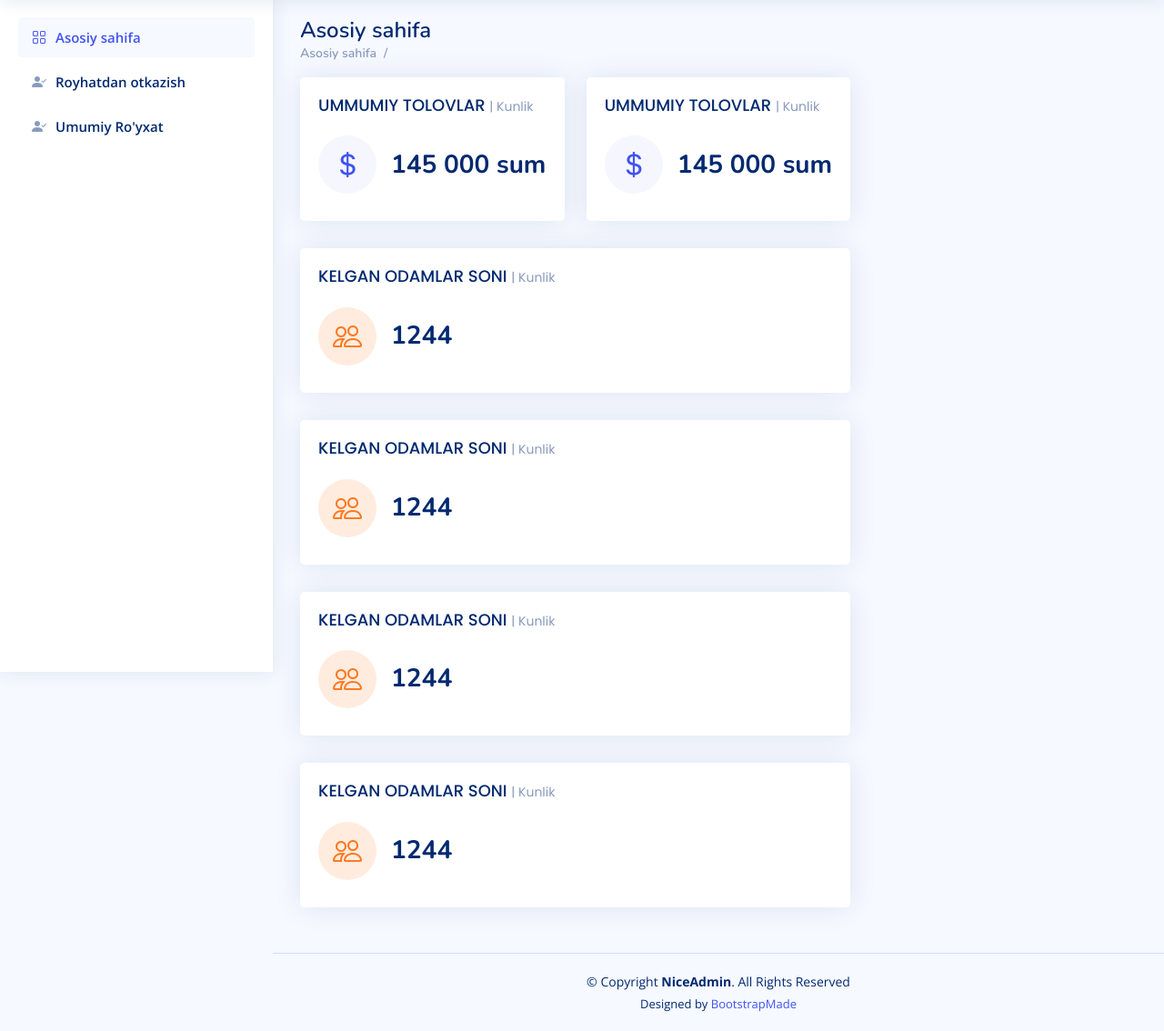
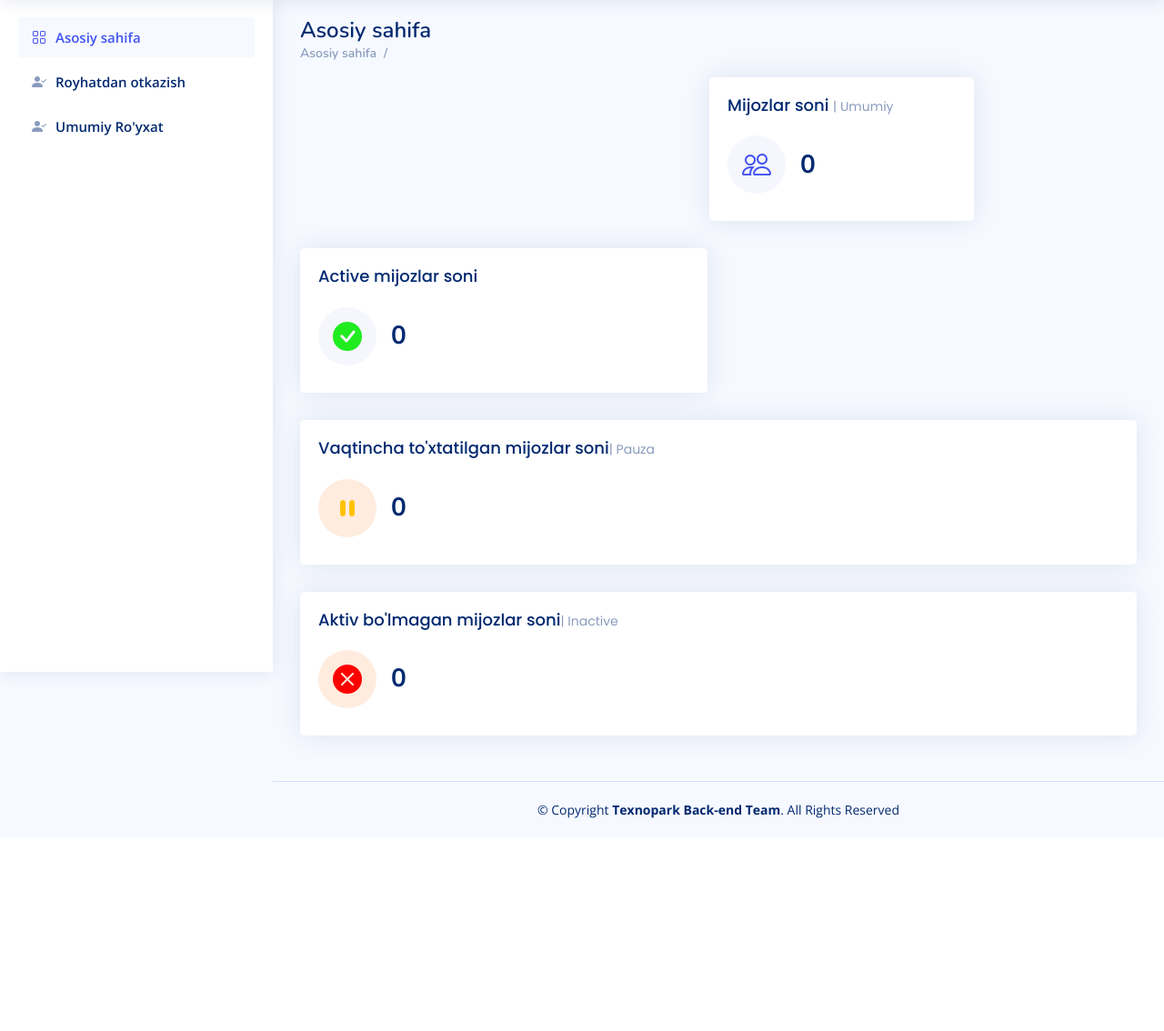
Before and after one commit to Abdulhamid51/fitnes_crm, a Django app: page / in a window 1280 px wide. Shown: the part 61-1195 px from the top of the page at 91% size. After the commit the page ends 961 px from the top, so only its background shows below. Run offline with Django 3.2, Linux system fonts and the light colour scheme; data that the repository does not hold is empty; some libraries are stand-ins or nearby versions.

Commit message:
index.html and views.py edited

```diff
--- a/main/views.py
+++ b/main/views.py
@@ -5,8 +5,30 @@ from .models import *
 
 class HomeView(View):
     def get(self,request):
+        clients = Client.objects.all()
+        all_clients = clients.count()
+        # active = Client.objects.filter(status="ACTIVE").count()   ## variant 1.
+        # inactive = Client.objects.filter(status="INACTIVE").count()
+        # paused = Client.objects.filter(status="PAUSED").count()
 
-        return render (request,'index.html')
+        inactive = 0
+        active = 0
+        paused = 0
+        for c in clients:
+            if c.status == "ACTIVE":
+                active += 1
+            elif c.status == "INACTIVE":          ## variant 2..
+                inactive += 1
+            else:
+                paused += 1
+
+        context = {
+            "all_clients":all_clients,
+            "active":active,
+            "inactive":inactive,
+            "paused":paused
+        }
+        return render (request,'index.html',context)
 
 
 class RegisterView(View):
--- a/templates/index.html
+++ b/templates/index.html
@@ -17,24 +17,20 @@
       <div class="row">
 
         <!-- Left side columns -->
-        <div class="col-lg-8">
+        <div class="col-lg-12">
           <div class="row">
-
-            <!-- Sales Card -->
-            <div class="col-xxl-4 col-md-6">
+            <div class="col-md-4" style="margin-left:450px;">
               <div class="card info-card sales-card">
 
-
-
                 <div class="card-body">
-                  <h5 class="card-title">UMMUMIY TOLOVLAR  <span>| Kunlik</span></h5>
+                  <h5 class="card-title">Mijozlar soni <span>| Umumiy</span></h5>
 
                   <div class="d-flex align-items-center">
                     <div class="card-icon rounded-circle d-flex align-items-center justify-content-center">
-                      <i class="bi bi-currency-dollar"></i>
+                      <i class="bi bi-people"></i>
                     </div>
                     <div class="ps-3">
-                      <h6>145 000 sum</h6>
+                      <h6 id="count_all" data-all="{{ all_clients }}">{{ all_clients }} ta</h6>
                       <!-- tolovlar kunlik  -->
 
                     </div>
@@ -42,7 +38,12 @@
                 </div>
 
               </div>
-            </div><!-- End Sales Card -->
+            </div>
+
+
+
+          </div>
+          <div class="row">
 
             <!-- Revenue Card -->
             <div class="col-xxl-4 col-md-6">
@@ -51,14 +52,14 @@
 
 
                 <div class="card-body">
-                  <h5 class="card-title">UMMUMIY TOLOVLAR  <span>| Kunlik</span></h5>
+                  <h4 class="card-title">Active mijozlar soni<span></span></h4>
 
                   <div class="d-flex align-items-center">
                     <div class="card-icon rounded-circle d-flex align-items-center justify-content-center">
-                      <i class="bi bi-currency-dollar"></i>
+                      <i class="bi bi-check-circle-fill" style="color:rgb(32, 236, 32); "></i>
                     </div>
                     <div class="ps-3">
-                      <h6>145 000 sum</h6>
+                      <h6 id="count_active" data-active="{{ active }}">{{ active }} ta</h6>
                       <!-- tolovlar kunlik  -->
 
                     </div>
@@ -76,14 +77,14 @@
 
 
                 <div class="card-body">
-                  <h5 class="card-title">KELGAN ODAMLAR SONI  <span>| Kunlik</span></h5>
+                  <h5 class="card-title">Vaqtincha to'xtatilgan mijozlar soni<span>| Pauza</span></h5>
 
                   <div class="d-flex align-items-center">
                     <div class="card-icon rounded-circle d-flex align-items-center justify-content-center">
-                      <i class="bi bi-people"></i>
+                      <i class="bi bi-pause-fill text-warning "></i>
                     </div>
                     <div class="ps-3">
-                      <h6>1244</h6>
+                      <h6 id="count_paused" data-paused="{{ paused }}">{{ paused }} ta</h6>
 
                     </div>
                   </div>
@@ -100,60 +101,14 @@
 
 
                 <div class="card-body">
-                  <h5 class="card-title">KELGAN ODAMLAR SONI  <span>| Kunlik</span></h5>
+                  <h5 class="card-title">Aktiv bo'lmagan mijozlar soni<span>| Inactive</span></h5>
 
                   <div class="d-flex align-items-center">
                     <div class="card-icon rounded-circle d-flex align-items-center justify-content-center">
-                      <i class="bi bi-people"></i>
+                      <i class="bi bi-x-circle-fill" style="color: red;"></i>
                     </div>
                     <div class="ps-3">
-                      <h6>1244</h6>
-
-                    </div>
-                  </div>
-
-                </div>
-              </div>
-
-            </div>
-            <div class="col-xxl-4 col-xl-12">
-
-              <div class="card info-card customers-card">
-
-
-
-                <div class="card-body">
-                  <h5 class="card-title">KELGAN ODAMLAR SONI  <span>| Kunlik</span></h5>
-
-                  <div class="d-flex align-items-center">
-                    <div class="card-icon rounded-circle d-flex align-items-center justify-content-center">
-                      <i class="bi bi-people"></i>
-                    </div>
-                    <div class="ps-3">
-                      <h6>1244</h6>
-
-                    </div>
-                  </div>
-
-                </div>
-              </div>
-
-            </div>
-            <div class="col-xxl-4 col-xl-12" >
-
-              <div class="card info-card customers-card">
-
-
-
-                <div class="card-body">
-                  <h5 class="card-title">KELGAN ODAMLAR SONI  <span>| Kunlik</span></h5>
-
-                  <div class="d-flex align-items-center">
-                    <div class="card-icon rounded-circle d-flex align-items-center justify-content-center">
-                      <i class="bi bi-people"></i>
-                    </div>
-                    <div class="ps-3">
-                      <h6>1244</h6>
+                      <h6 id="count_inactive" data-inactive="{{ inactive }}">{{ inactive }} ta</h6>
 
                     </div>
                   </div>
@@ -180,4 +135,34 @@
 
   </main><!-- End #main -->
 
+
+<script>
+
+const counterAnim = (qSelector, start = 0, end, duration = 1000) => {
+ const target = document.querySelector(qSelector);
+ let startTimestamp = null;
+ const step = (timestamp) => {
+  if (!startTimestamp) startTimestamp = timestamp;
+  const progress = Math.min((timestamp - startTimestamp) / duration, 1);
+  target.innerText = Math.floor(progress * (end - start) + start);
+  if (progress < 1) {
+   window.requestAnimationFrame(step);
+  }
+ };
+ window.requestAnimationFrame(step);
+};
+const c_ounter = document.querySelectorAll('h6')
+let all_c = c_ounter[0].getAttribute("data-all");
+let active_c = c_ounter[1].getAttribute("data-active");
+let paused_c = c_ounter[2].getAttribute("data-paused");
+let inactive_c = c_ounter[3].getAttribute("data-inactive");
+
+document.addEventListener("DOMContentLoaded", () => {
+ counterAnim("#count_all", 0, all_c, 1500);
+ counterAnim("#count_active", 0, active_c, 1000);
+ counterAnim("#count_inactive", 0, inactive_c, 1000);
+ counterAnim("#count_paused", 0, paused_c, 1000);
+});
+</script>
+
   {% endblock content %}
--- a/templates/wrapper.html
+++ b/templates/wrapper.html
@@ -147,15 +147,9 @@
   <!-- ======= Footer ======= -->
   <footer id="footer" class="footer">
     <div class="copyright">
-      &copy; Copyright <strong><span>NiceAdmin</span></strong>. All Rights Reserved
+      &copy; Copyright <strong><span>Texnopark Back-end Team</span></strong>. All Rights Reserved
     </div>
-    <div class="credits">
-      <!-- All the links in the footer should remain intact. -->
-      <!-- You can delete the links only if you purchased the pro version. -->
-      <!-- Licensing information: https://bootstrapmade.com/license/ -->
-      <!-- Purchase the pro version with working PHP/AJAX contact form: https://bootstrapmade.com/nice-admin-bootstrap-admin-html-template/ -->
-      Designed by <a href="https://bootstrapmade.com/">BootstrapMade</a>
-    </div>
+
   </footer><!-- End Footer -->
 
   <a href="#" class="back-to-top d-flex align-items-center justify-content-center"><i class="bi bi-arrow-up-short"></i></a>
```
